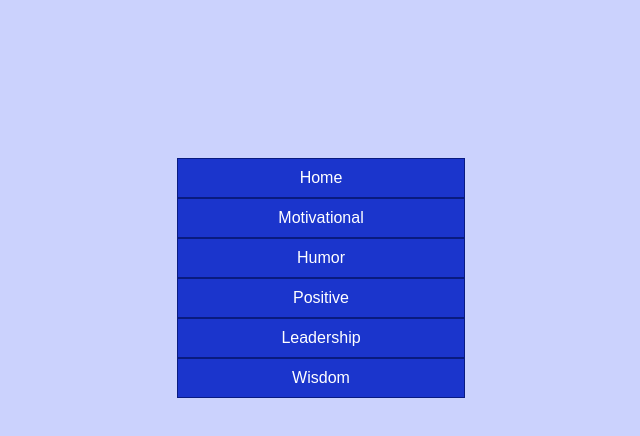
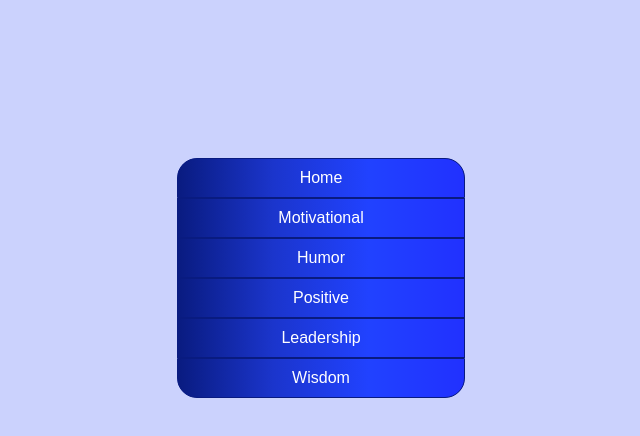
Before and after one commit to parshanapally/quote, a React (Create React App) app: page / in a window 1280 px wide. Shown: the top 436 px of the page, without its empty margins (319-959 px from the left). Built offline with nearby package versions, Linux system fonts and the light colour scheme; no server answers.

Commit message:
style: add gradient to tabs

```diff
--- a/src/components/Home/home.css
+++ b/src/components/Home/home.css
@@ -1,7 +1,6 @@
 .homeLink {
   text-decoration: none;
   color: black;
-  padding: 3px;
   display: none;
   text-align: center;
   font-family: Arial, Helvetica, sans-serif;
@@ -9,7 +8,6 @@
 
 .homeLink.active {
   color: var(--black);
-  padding-bottom: 10px;
   display: block;
 }
 
--- a/src/components/Humor/humor.css
+++ b/src/components/Humor/humor.css
@@ -1,7 +1,6 @@
 .humorLink {
   text-decoration: none;
   color: black;
-  padding: 3px;
   display: none;
   text-align: center;
   font-family: Arial, Helvetica, sans-serif;
@@ -9,7 +8,6 @@
 
 .humorLink.active {
   color: var(--black);
-  padding-bottom: 10px;
   display: block;
 }
 
--- a/src/components/Leadership/leadership.css
+++ b/src/components/Leadership/leadership.css
@@ -1,7 +1,6 @@
 .leadershipLink {
   text-decoration: none;
   color: black;
-  padding: 3px;
   display: none;
   text-align: center;
   font-family: Arial, Helvetica, sans-serif;
@@ -9,7 +8,6 @@
 
 .leadershipLink.active {
   color: var(--black);
-  padding-bottom: 10px;
   display: block;
 }
 
--- a/src/components/Motivational/motivational.css
+++ b/src/components/Motivational/motivational.css
@@ -1,7 +1,6 @@
 .motivationalLink {
   text-decoration: none;
   color: black;
-  padding: 3px;
   display: none;
   text-align: center;
   font-family: Arial, Helvetica, sans-serif;
@@ -9,7 +8,6 @@
 
 .motivationalLink.active {
   color: var(--black);
-  padding-bottom: 10px;
   display: block;
 }
 
--- a/src/components/Positive/positive.css
+++ b/src/components/Positive/positive.css
@@ -1,7 +1,6 @@
 .positiveLink {
   text-decoration: none;
   color: black;
-  padding: 3px;
   display: none;
   text-align: center;
   font-family: Arial, Helvetica, sans-serif;
@@ -9,7 +8,6 @@
 
 .positiveLink.active {
   color: var(--black);
-  padding-bottom: 10px;
   display: block;
 }
 
--- a/src/components/Tabs/tabs.css
+++ b/src/components/Tabs/tabs.css
@@ -9,6 +9,14 @@ body {
   padding-left: 100px;
   border: 1px solid #091b80;
   background-color: #1b35cc;
+
+  background-image: linear-gradient(
+    to right,
+    #091b80,
+    #1b35cc,
+    #2142ff,
+    #2131ff
+  );
 }
 
 .humorDiv {
@@ -18,6 +26,14 @@ body {
   padding-left: 100px;
   border: 1px solid #091b80;
   background-color: #1b35cc;
+
+  background-image: linear-gradient(
+    to right,
+    #091b80,
+    #1b35cc,
+    #2142ff,
+    #2131ff
+  );
 }
 
 .positiveDiv {
@@ -27,6 +43,14 @@ body {
   padding-left: 100px;
   border: 1px solid #091b80;
   background-color: #1b35cc;
+
+  background-image: linear-gradient(
+    to right,
+    #091b80,
+    #1b35cc,
+    #2142ff,
+    #2131ff
+  );
 }
 
 .leadershipDiv {
@@ -36,6 +60,14 @@ body {
   padding-left: 100px;
   border: 1px solid #091b80;
   background-color: #1b35cc;
+
+  background-image: linear-gradient(
+    to right,
+    #091b80,
+    #1b35cc,
+    #2142ff,
+    #2131ff
+  );
 }
 
 .homeDiv {
@@ -45,6 +77,14 @@ body {
   padding-left: 100px;
   border: 1px solid #091b80;
   background-color: #1b35cc;
+  background-image: linear-gradient(
+    to right,
+    #091b80,
+    #1b35cc,
+    #2142ff,
+    #2131ff
+  );
+  border-radius: 20px 20px 0 0;
 }
 
 .wisdomDiv {
@@ -54,6 +94,14 @@ body {
   padding-left: 100px;
   border: 1px solid #091b80;
   background-color: #1b35cc;
+  background-image: linear-gradient(
+    to right,
+    #091b80,
+    #1b35cc,
+    #2142ff,
+    #2131ff
+  );
+  border-radius: 0 0 20px 20px;
 }
 .tab-container {
   display: flex;
--- a/src/components/Wisdom/wisdom.css
+++ b/src/components/Wisdom/wisdom.css
@@ -1,7 +1,6 @@
 .wisdomLink {
   text-decoration: none;
   color: black;
-  padding: 3px;
   display: none;
   text-align: center;
   font-family: Arial, Helvetica, sans-serif;
@@ -9,7 +8,6 @@
 
 .wisdomLink.active {
   color: var(--black);
-  padding-bottom: 10px;
   display: block;
 }
 
```
